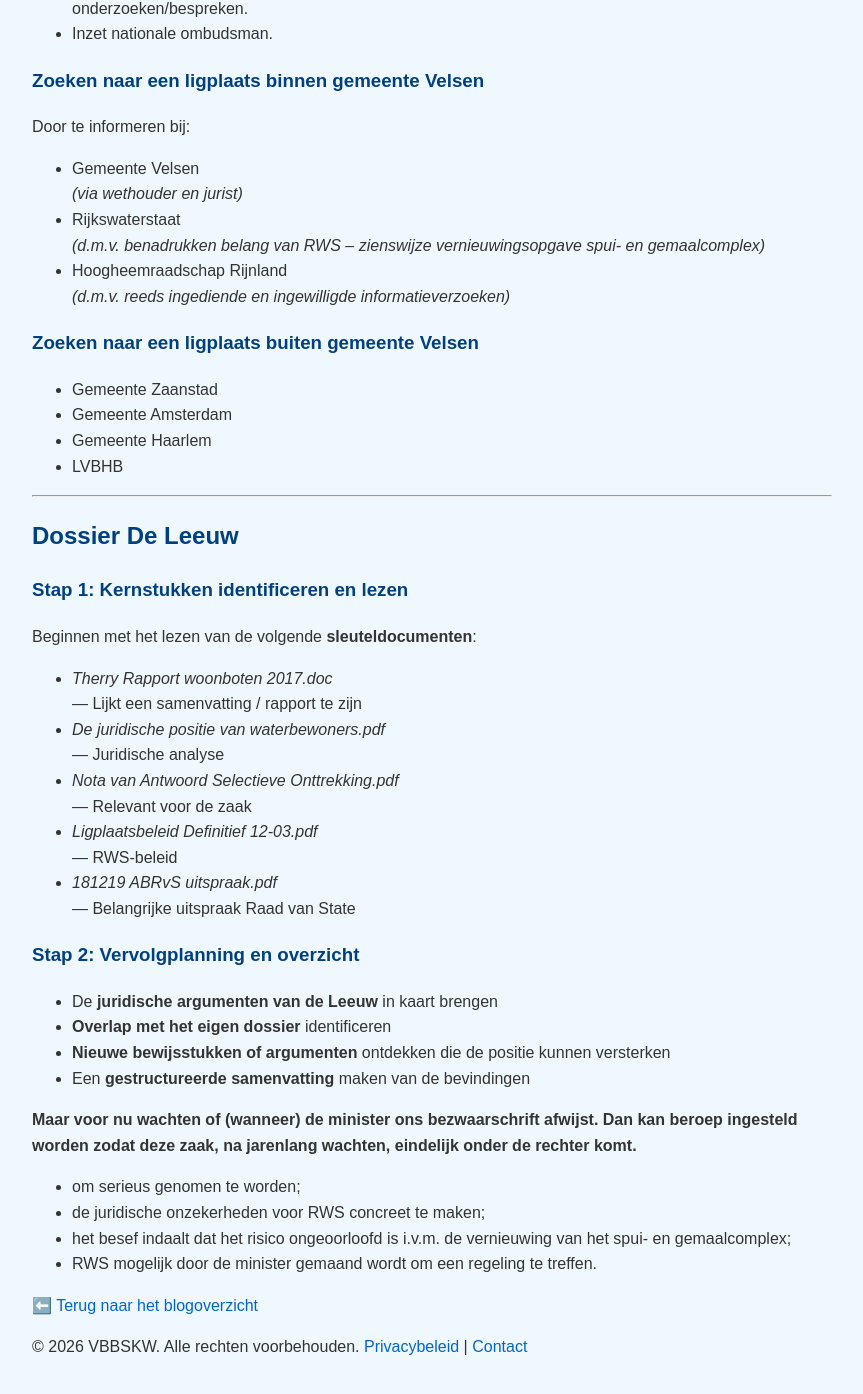
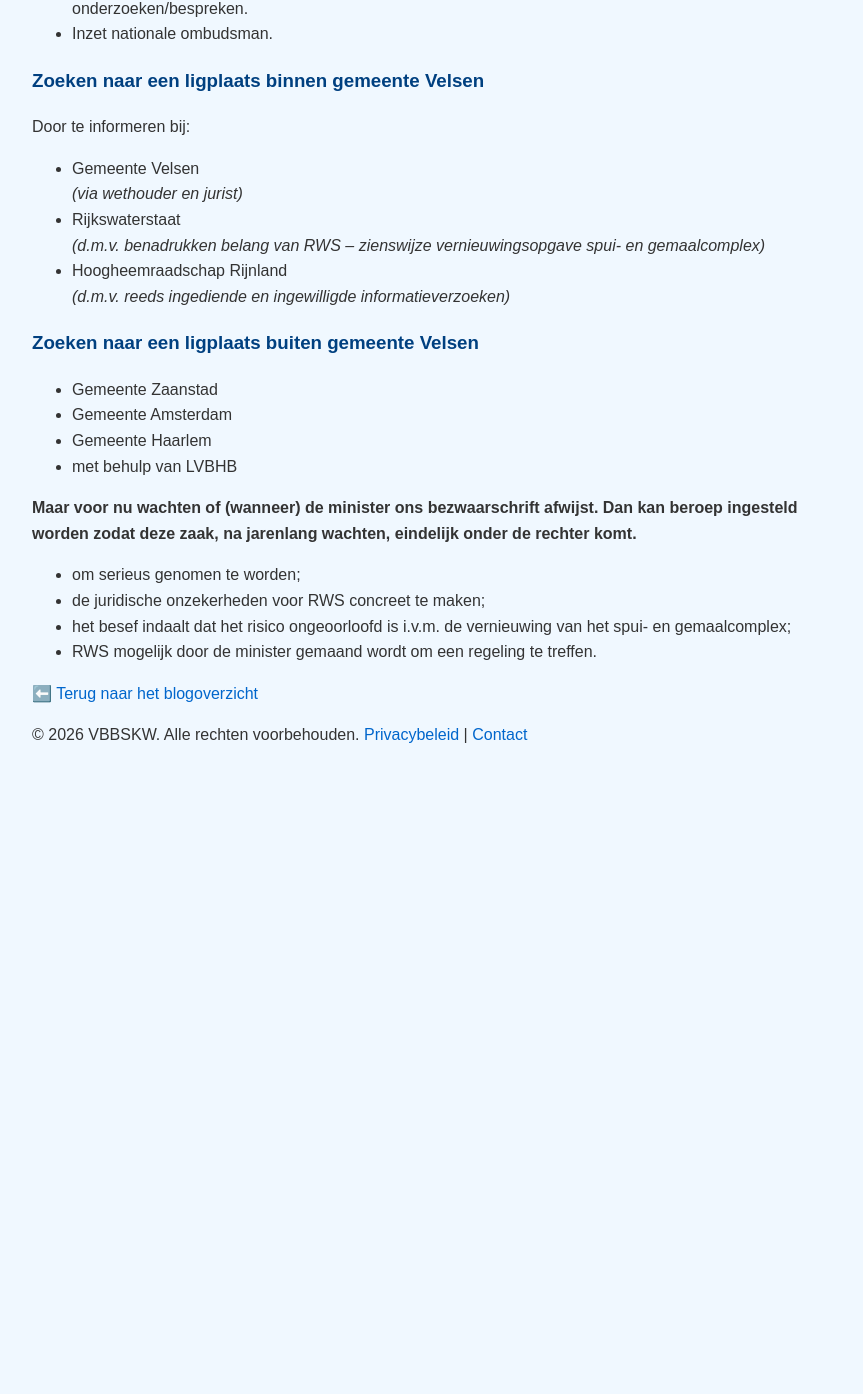
Before and after one commit to Klikblitser/VBBSKW, a Jekyll site: the page built from _posts/2026-01-02-Strijdplan voor 2026.md, in a window 1280 px wide and 1400 px high, scrolled down 2121 px. Shown: the top 1394 px of the window, without its empty margins (208-1071 px from the left). Built offline with Jekyll 4.4.1, drawn with Linux system fonts in a browser that asks for light colours; after the commit the page ends 2909 px from its top, so only the background shows below that.

Commit message:
teskt de leeuw verwijderd

```diff
--- a/_posts/2026-01-02-Strijdplan voor 2026.md
+++ b/_posts/2026-01-02-Strijdplan voor 2026.md
@@ -81,33 +81,7 @@
 - Gemeente Zaanstad
 - Gemeente Amsterdam
 - Gemeente Haarlem
-- LVBHB
-
----
-
-## Dossier De Leeuw
-
-### Stap 1: Kernstukken identificeren en lezen
-
-Beginnen met het lezen van de volgende **sleuteldocumenten**:
-
-- *Therry Rapport woonboten 2017.doc*
-  — Lijkt een samenvatting / rapport te zijn
-- *De juridische positie van waterbewoners.pdf*
-  — Juridische analyse
-- *Nota van Antwoord Selectieve Onttrekking.pdf*
-  — Relevant voor de zaak
-- *Ligplaatsbeleid Definitief 12-03.pdf*
-  — RWS-beleid
-- *181219 ABRvS uitspraak.pdf*
-  — Belangrijke uitspraak Raad van State
-
-### Stap 2: Vervolgplanning en overzicht
-
-- De **juridische argumenten van de Leeuw** in kaart brengen
-- **Overlap met het eigen dossier** identificeren
-- **Nieuwe bewijsstukken of argumenten** ontdekken die de positie kunnen versterken
-- Een **gestructureerde samenvatting** maken van de bevindingen
+- met behulp van LVBHB
 
 **Maar voor nu wachten of (wanneer) de minister ons bezwaarschrift afwijst. Dan kan beroep ingesteld worden zodat deze zaak, na jarenlang wachten, eindelijk onder de rechter komt.**
 
```
